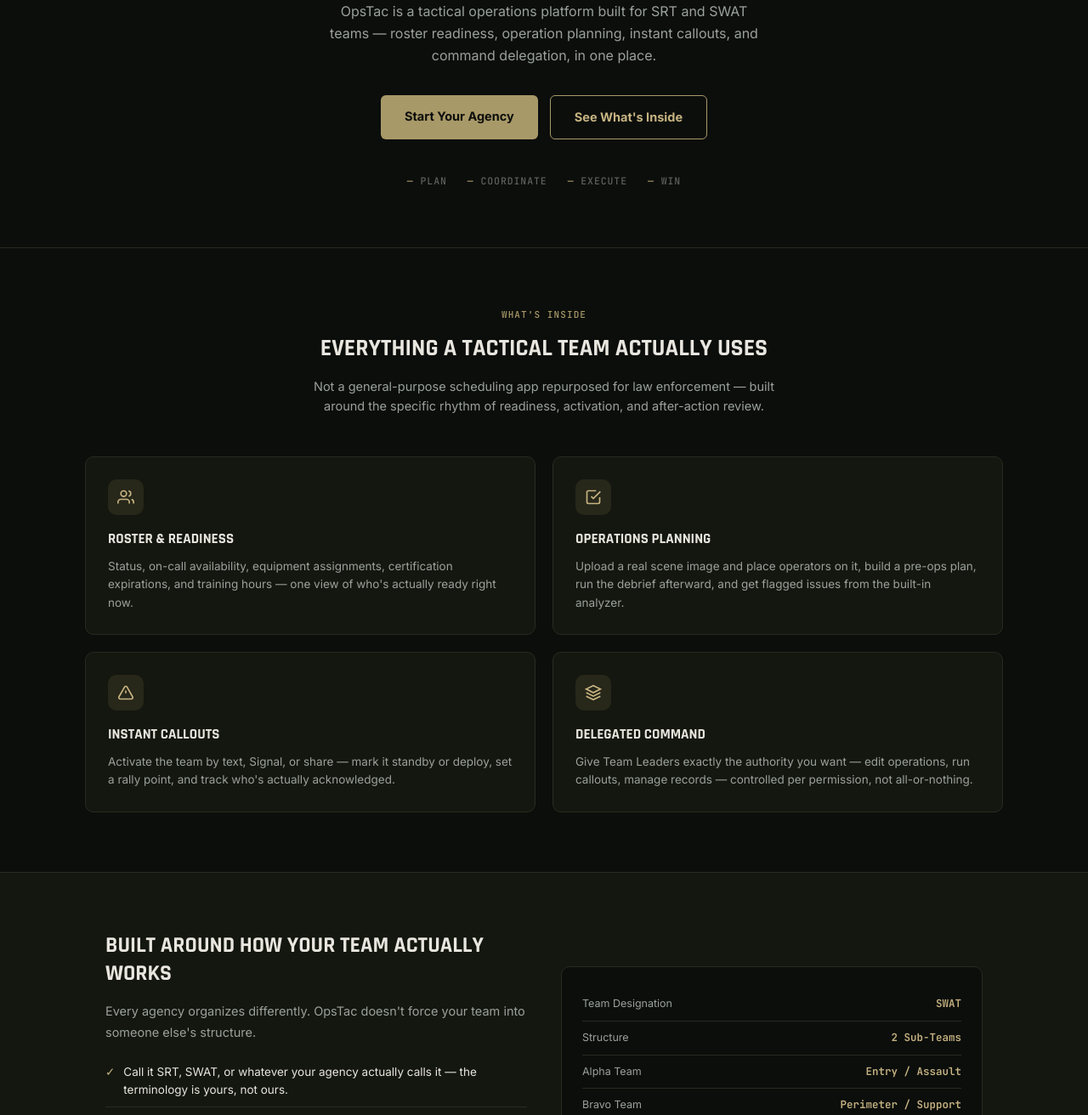
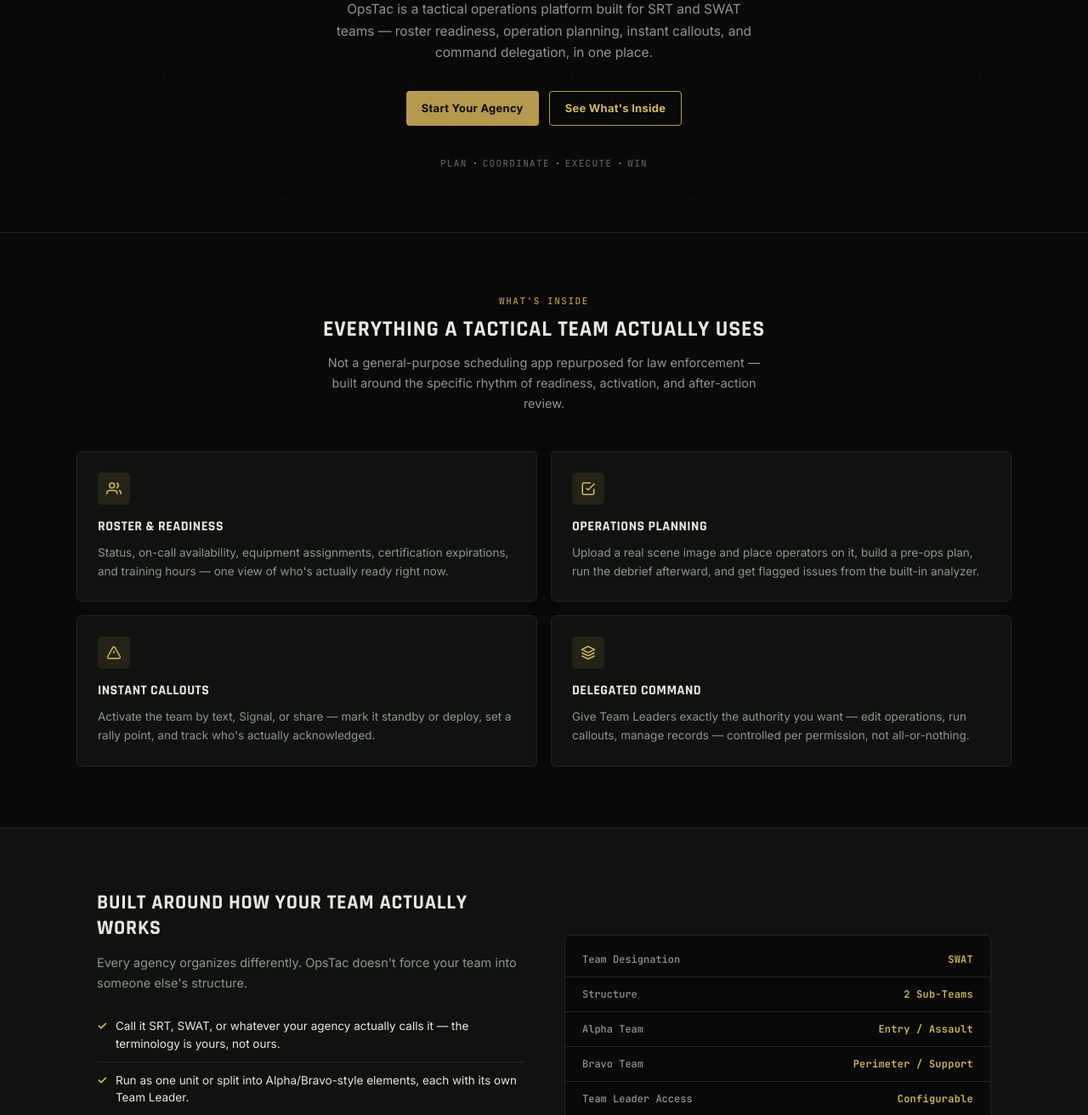
Before and after one commit to ThirdShiftDigital/opstac, a website: page index.html in a window 1280 px wide. Shown: the part 365-1677 px from the top of the page at 85% size. Drawn offline with Linux system fonts and the light colour scheme.

Commit message:
Refine landing page design system toward command-center aesthetic
- Darker, more precise background and panel colors
- Stronger metallic olive/gold treatment
- Subtle technical grid on hero
- Tighter buttons and card radius (more interface-like)
- Improved type hierarchy and mono accents
- Cleaner spacing and hover states

```diff
--- a/index.html
+++ b/index.html
@@ -8,97 +8,346 @@
 <link rel="preconnect" href="https://fonts.googleapis.com">
 <link href="https://fonts.googleapis.com/css2?family=Rajdhani:wght@500;600;700&family=Inter:wght@400;500;600;700&family=JetBrains+Mono:wght@500;600&display=swap" rel="stylesheet">
 <style>
-  :root{
-    --bg:#0c0e0c; --bg-panel:#14170f; --bg-raised:#1a1e15; --line:#262b1f;
-    --olive:#a89968; --olive-bright:#c7b482;
-    --text:#e8e6df; --text-dim:#9aa19b; --steel-dim:#5c625f;
+  :root {
+    --bg: #080908;
+    --bg-panel: #10120f;
+    --bg-raised: #161a14;
+    --line: #22261f;
+    --line-bright: #2e3429;
+    --olive: #b59a4d;
+    --olive-bright: #d4b86a;
+    --olive-dim: rgba(181, 154, 77, 0.12);
+    --text: #e9e7e0;
+    --text-dim: #8f968f;
+    --steel: #5a605c;
   }
-  *{box-sizing:border-box; margin:0; padding:0;}
-  html{ scroll-behavior:smooth; }
-  body{ background:var(--bg); color:var(--text); font-family:'Inter',sans-serif; line-height:1.5; }
-  .display{ font-family:'Rajdhani',sans-serif; font-weight:700; letter-spacing:0.02em; text-transform:uppercase; }
-  .wrap{ max-width:1080px; margin:0 auto; padding:0 24px; }
+
+  * { box-sizing: border-box; margin: 0; padding: 0; }
+  html { scroll-behavior: smooth; }
+  body {
+    background: var(--bg);
+    color: var(--text);
+    font-family: 'Inter', system-ui, sans-serif;
+    line-height: 1.5;
+    -webkit-font-smoothing: antialiased;
+  }
+
+  .display {
+    font-family: 'Rajdhani', sans-serif;
+    font-weight: 700;
+    letter-spacing: 0.03em;
+    text-transform: uppercase;
+  }
+
+  /* Subtle technical grid */
+  .grid-bg {
+    background-image:
+      linear-gradient(rgba(181, 154, 77, 0.03) 1px, transparent 1px),
+      linear-gradient(90deg, rgba(181, 154, 77, 0.03) 1px, transparent 1px);
+    background-size: 48px 48px;
+  }
 
   /* Nav */
-  nav{
-    position:sticky; top:0; z-index:20; background:rgba(12,14,12,0.9); backdrop-filter:blur(10px);
-    border-bottom:1px solid var(--line);
+  nav {
+    position: sticky;
+    top: 0;
+    z-index: 30;
+    background: rgba(8, 9, 8, 0.92);
+    backdrop-filter: blur(12px);
+    border-bottom: 1px solid var(--line);
   }
-  .nav-inner{ display:flex; align-items:center; justify-content:space-between; padding:16px 24px; max-width:1080px; margin:0 auto; }
-  .nav-logo{ height:24px; }
-  .nav-links{ display:flex; align-items:center; gap:22px; }
-  .nav-links a{ color:var(--text-dim); text-decoration:none; font-size:13.5px; font-weight:500; }
-  .nav-links a:hover{ color:var(--text); }
-  .btn{
-    display:inline-block; padding:10px 20px; border-radius:6px; font-weight:700; font-size:13.5px;
-    text-decoration:none; cursor:pointer; border:none;
+  .nav-inner {
+    display: flex;
+    align-items: center;
+    justify-content: space-between;
+    padding: 14px 24px;
+    max-width: 1100px;
+    margin: 0 auto;
   }
-  .btn-primary{ background:var(--olive); color:#0c0e0c; }
-  .btn-outline{ background:transparent; color:var(--olive-bright); border:1.5px solid var(--olive); }
+  .nav-logo { height: 22px; display: block; }
+  .nav-links {
+    display: flex;
+    align-items: center;
+    gap: 20px;
+  }
+  .nav-links a {
+    color: var(--text-dim);
+    text-decoration: none;
+    font-size: 13px;
+    font-weight: 500;
+    letter-spacing: 0.01em;
+  }
+  .nav-links a:hover { color: var(--text); }
+
+  /* Buttons */
+  .btn {
+    display: inline-flex;
+    align-items: center;
+    justify-content: center;
+    gap: 6px;
+    padding: 10px 18px;
+    border-radius: 4px;
+    font-weight: 700;
+    font-size: 13px;
+    text-decoration: none;
+    cursor: pointer;
+    border: none;
+    letter-spacing: 0.02em;
+    transition: background 0.15s, border-color 0.15s, color 0.15s;
+  }
+  .btn-primary {
+    background: var(--olive);
+    color: #0a0b09;
+  }
+  .btn-primary:hover { background: var(--olive-bright); }
+  .btn-outline {
+    background: transparent;
+    color: var(--olive-bright);
+    border: 1px solid var(--olive);
+  }
+  .btn-outline:hover {
+    border-color: var(--olive-bright);
+    color: var(--text);
+  }
 
   /* Hero */
-  .hero{ text-align:center; padding:90px 24px 70px; }
-  .hero-logo{ height:60px; margin-bottom:26px; }
-  .hero h1{ font-family:'Rajdhani',sans-serif; font-weight:700; font-size:38px; text-transform:uppercase; letter-spacing:0.02em; max-width:640px; margin:0 auto 18px; line-height:1.2; }
-  .hero h1 span{ color:var(--olive-bright); }
-  .hero p{ font-size:16px; color:var(--text-dim); max-width:520px; margin:0 auto 34px; line-height:1.6; }
-  .hero-ctas{ display:flex; gap:14px; justify-content:center; flex-wrap:wrap; }
-  .hero-ctas .btn{ padding:14px 28px; font-size:14.5px; }
-  .hero-tagline{
-    margin-top:40px; display:flex; gap:24px; justify-content:center; flex-wrap:wrap;
-    font-family:'JetBrains Mono',monospace; font-size:11.5px; color:var(--steel-dim); text-transform:uppercase; letter-spacing:0.08em;
+  .hero {
+    text-align: center;
+    padding: 88px 24px 72px;
+    position: relative;
   }
-  .hero-tagline span::before{ content:'— '; color:var(--olive); }
+  .hero-logo {
+    height: 56px;
+    margin-bottom: 28px;
+    filter: drop-shadow(0 0 20px rgba(181, 154, 77, 0.15));
+  }
+  .hero h1 {
+    font-family: 'Rajdhani', sans-serif;
+    font-weight: 700;
+    font-size: clamp(28px, 5vw, 42px);
+    text-transform: uppercase;
+    letter-spacing: 0.025em;
+    max-width: 680px;
+    margin: 0 auto 18px;
+    line-height: 1.15;
+  }
+  .hero h1 span { color: var(--olive-bright); }
+  .hero p {
+    font-size: 15.5px;
+    color: var(--text-dim);
+    max-width: 500px;
+    margin: 0 auto 32px;
+    line-height: 1.65;
+  }
+  .hero-ctas {
+    display: flex;
+    gap: 12px;
+    justify-content: center;
+    flex-wrap: wrap;
+  }
+  .hero-tagline {
+    margin-top: 36px;
+    display: flex;
+    justify-content: center;
+    gap: 18px;
+    font-family: 'JetBrains Mono', monospace;
+    font-size: 11px;
+    color: var(--steel);
+    letter-spacing: 0.12em;
+    text-transform: uppercase;
+  }
+  .hero-tagline span { position: relative; }
+  .hero-tagline span + span::before {
+    content: '·';
+    position: absolute;
+    left: -12px;
+    color: var(--olive);
+  }
+
+  /* Section common */
+  .section {
+    padding: 72px 24px;
+    border-top: 1px solid var(--line);
+  }
+  .section-head {
+    text-align: center;
+    max-width: 540px;
+    margin: 0 auto 44px;
+  }
+  .section-head .eyebrow {
+    font-family: 'JetBrains Mono', monospace;
+    font-size: 11px;
+    color: var(--olive);
+    text-transform: uppercase;
+    letter-spacing: 0.14em;
+    margin-bottom: 10px;
+  }
+  .section-head h2 {
+    font-family: 'Rajdhani', sans-serif;
+    font-weight: 700;
+    font-size: 26px;
+    text-transform: uppercase;
+    letter-spacing: 0.03em;
+    margin-bottom: 12px;
+    line-height: 1.2;
+  }
+  .section-head p {
+    color: var(--text-dim);
+    font-size: 14.5px;
+    line-height: 1.65;
+  }
 
   /* Feature grid */
-  .section{ padding:70px 24px; border-top:1px solid var(--line); }
-  .section-head{ text-align:center; max-width:560px; margin:0 auto 48px; }
-  .section-head .eyebrow{ font-family:'JetBrains Mono',monospace; font-size:11px; color:var(--olive); text-transform:uppercase; letter-spacing:0.1em; margin-bottom:10px; }
-  .section-head h2{ font-family:'Rajdhani',sans-serif; font-weight:700; font-size:28px; text-transform:uppercase; margin-bottom:12px; }
-  .section-head p{ color:var(--text-dim); font-size:14.5px; line-height:1.6; }
-
-  .feature-grid{ display:grid; grid-template-columns:repeat(2,1fr); gap:20px; max-width:1080px; margin:0 auto; }
-  .feature-card{
-    background:var(--bg-panel); border:1px solid var(--line); border-radius:10px; padding:26px;
+  .feature-grid {
+    display: grid;
+    grid-template-columns: repeat(2, 1fr);
+    gap: 16px;
+    max-width: 1100px;
+    margin: 0 auto;
   }
-  .feature-icon{
-    width:42px; height:42px; border-radius:10px; background:rgba(168,153,104,0.12); color:var(--olive-bright);
-    display:flex; align-items:center; justify-content:center; margin-bottom:16px;
+  .feature-card {
+    background: var(--bg-panel);
+    border: 1px solid var(--line);
+    border-radius: 6px;
+    padding: 24px;
+    transition: border-color 0.15s;
   }
-  .feature-card h3{ font-family:'Rajdhani',sans-serif; font-weight:700; font-size:17px; text-transform:uppercase; margin-bottom:8px; }
-  .feature-card p{ font-size:13.5px; color:var(--text-dim); line-height:1.6; }
+  .feature-card:hover { border-color: var(--line-bright); }
+  .feature-icon {
+    width: 38px;
+    height: 38px;
+    border-radius: 5px;
+    background: var(--olive-dim);
+    color: var(--olive-bright);
+    display: flex;
+    align-items: center;
+    justify-content: center;
+    margin-bottom: 14px;
+  }
+  .feature-card h3 {
+    font-family: 'Rajdhani', sans-serif;
+    font-weight: 700;
+    font-size: 16px;
+    text-transform: uppercase;
+    letter-spacing: 0.03em;
+    margin-bottom: 8px;
+  }
+  .feature-card p {
+    font-size: 13.5px;
+    color: var(--text-dim);
+    line-height: 1.6;
+  }
 
   /* Flexibility section */
-  .flex-section{ background:var(--bg-panel); border-top:1px solid var(--line); border-bottom:1px solid var(--line); }
-  .flex-inner{ display:grid; grid-template-columns:1fr 1fr; gap:40px; align-items:center; max-width:1080px; margin:0 auto; padding:70px 24px; }
-  .flex-inner h2{ font-family:'Rajdhani',sans-serif; font-weight:700; font-size:26px; text-transform:uppercase; margin-bottom:16px; line-height:1.25; }
-  .flex-inner p{ color:var(--text-dim); font-size:14.5px; line-height:1.7; margin-bottom:14px; }
-  .flex-list{ list-style:none; }
-  .flex-list li{ padding:10px 0; border-bottom:1px solid var(--line); font-size:13.5px; display:flex; gap:10px; align-items:flex-start; }
-  .flex-list li:last-child{ border-bottom:none; }
-  .flex-list .check{ color:var(--olive-bright); flex-shrink:0; }
-  .flex-visual{
-    background:var(--bg); border:1px solid var(--line); border-radius:10px; padding:24px;
+  .flex-section {
+    background: var(--bg-panel);
+    border-top: 1px solid var(--line);
+    border-bottom: 1px solid var(--line);
   }
-  .flex-visual .row{ display:flex; justify-content:space-between; align-items:center; padding:10px 0; border-bottom:1px solid var(--line); font-size:12.5px; }
-  .flex-visual .row:last-child{ border-bottom:none; }
-  .flex-visual .label{ color:var(--text-dim); }
-  .flex-visual .val{ font-family:'JetBrains Mono',monospace; color:var(--olive-bright); font-weight:600; }
+  .flex-inner {
+    display: grid;
+    grid-template-columns: 1fr 1fr;
+    gap: 48px;
+    align-items: center;
+    max-width: 1100px;
+    margin: 0 auto;
+    padding: 72px 24px;
+  }
+  .flex-inner h2 {
+    font-family: 'Rajdhani', sans-serif;
+    font-weight: 700;
+    font-size: 24px;
+    text-transform: uppercase;
+    letter-spacing: 0.03em;
+    margin-bottom: 14px;
+    line-height: 1.25;
+  }
+  .flex-inner > div > p {
+    color: var(--text-dim);
+    font-size: 14.5px;
+    line-height: 1.65;
+    margin-bottom: 18px;
+  }
+  .flex-list { list-style: none; }
+  .flex-list li {
+    padding: 11px 0;
+    border-bottom: 1px solid var(--line);
+    font-size: 13.5px;
+    display: flex;
+    gap: 10px;
+    align-items: flex-start;
+    color: var(--text);
+  }
+  .flex-list li:last-child { border-bottom: none; }
+  .flex-list .check {
+    color: var(--olive-bright);
+    flex-shrink: 0;
+    font-weight: 700;
+  }
+
+  .flex-visual {
+    background: var(--bg);
+    border: 1px solid var(--line);
+    border-radius: 6px;
+    padding: 8px 0;
+    font-family: 'JetBrains Mono', monospace;
+  }
+  .flex-visual .row {
+    display: flex;
+    justify-content: space-between;
+    align-items: center;
+    padding: 11px 20px;
+    border-bottom: 1px solid var(--line);
+    font-size: 12px;
+  }
+  .flex-visual .row:last-child { border-bottom: none; }
+  .flex-visual .label { color: var(--text-dim); }
+  .flex-visual .val {
+    color: var(--olive-bright);
+    font-weight: 600;
+    letter-spacing: 0.02em;
+  }
 
   /* CTA band */
-  .cta-band{ text-align:center; padding:80px 24px; }
-  .cta-band h2{ font-family:'Rajdhani',sans-serif; font-weight:700; font-size:28px; text-transform:uppercase; margin-bottom:14px; }
-  .cta-band p{ color:var(--text-dim); font-size:14.5px; margin-bottom:30px; }
+  .cta-band {
+    text-align: center;
+    padding: 80px 24px;
+  }
+  .cta-band h2 {
+    font-family: 'Rajdhani', sans-serif;
+    font-weight: 700;
+    font-size: 26px;
+    text-transform: uppercase;
+    letter-spacing: 0.03em;
+    margin-bottom: 12px;
+  }
+  .cta-band p {
+    color: var(--text-dim);
+    font-size: 14.5px;
+    margin-bottom: 28px;
+  }
 
-  footer{ border-top:1px solid var(--line); padding:30px 24px; text-align:center; }
-  footer p{ font-size:12px; color:var(--steel-dim); }
-  footer a{ color:var(--text-dim); text-decoration:none; }
+  footer {
+    border-top: 1px solid var(--line);
+    padding: 28px 24px;
+    text-align: center;
+  }
+  footer p {
+    font-size: 12px;
+    color: var(--steel);
+  }
 
-  @media (max-width:720px){
-    .hero h1{ font-size:28px; }
-    .feature-grid{ grid-template-columns:1fr; }
-    .flex-inner{ grid-template-columns:1fr; padding:50px 20px; }
-    .nav-links a:not(.btn){ display:none; }
+  @media (max-width: 760px) {
+    .hero { padding: 64px 20px 56px; }
+    .hero h1 { font-size: 26px; }
+    .feature-grid { grid-template-columns: 1fr; }
+    .flex-inner {
+      grid-template-columns: 1fr;
+      gap: 32px;
+      padding: 56px 20px;
+    }
+    .nav-links a:not(.btn) { display: none; }
+    .hero-tagline { gap: 14px; font-size: 10px; }
   }
 </style>
 </head>
@@ -116,7 +365,7 @@
   </div>
 </nav>
 
-<section class="hero">
+<section class="hero grid-bg">
   <img src="logo.png" alt="OpsTac" class="hero-logo">
   <h1>Plan the operation. <span>Callout the team.</span> Debrief when it's over.</h1>
   <p>OpsTac is a tactical operations platform built for SRT and SWAT teams — roster readiness, operation planning, instant callouts, and command delegation, in one place.</p>
@@ -125,7 +374,10 @@
     <a class="btn btn-outline" href="#features">See What's Inside</a>
   </div>
   <div class="hero-tagline">
-    <span>Plan</span><span>Coordinate</span><span>Execute</span><span>Win</span>
+    <span>Plan</span>
+    <span>Coordinate</span>
+    <span>Execute</span>
+    <span>Win</span>
   </div>
 </section>
 
@@ -138,28 +390,28 @@
   <div class="feature-grid">
     <div class="feature-card">
       <div class="feature-icon">
-        <svg width="20" height="20" viewBox="0 0 24 24" fill="none" stroke="currentColor" stroke-width="2"><path d="M17 21v-2a4 4 0 0 0-4-4H5a4 4 0 0 0-4 4v2"/><circle cx="9" cy="7" r="4"/><path d="M23 21v-2a4 4 0 0 0-3-3.87"/><path d="M16 3.13a4 4 0 0 1 0 7.75"/></svg>
+        <svg width="18" height="18" viewBox="0 0 24 24" fill="none" stroke="currentColor" stroke-width="2"><path d="M17 21v-2a4 4 0 0 0-4-4H5a4 4 0 0 0-4 4v2"/><circle cx="9" cy="7" r="4"/><path d="M23 21v-2a4 4 0 0 0-3-3.87"/><path d="M16 3.13a4 4 0 0 1 0 7.75"/></svg>
       </div>
       <h3>Roster &amp; Readiness</h3>
       <p>Status, on-call availability, equipment assignments, certification expirations, and training hours — one view of who's actually ready right now.</p>
     </div>
     <div class="feature-card">
       <div class="feature-icon">
-        <svg width="20" height="20" viewBox="0 0 24 24" fill="none" stroke="currentColor" stroke-width="2"><path d="M9 11l3 3L22 4"/><path d="M21 12v7a2 2 0 0 1-2 2H5a2 2 0 0 1-2-2V5a2 2 0 0 1 2-2h11"/></svg>
+        <svg width="18" height="18" viewBox="0 0 24 24" fill="none" stroke="currentColor" stroke-width="2"><path d="M9 11l3 3L22 4"/><path d="M21 12v7a2 2 0 0 1-2 2H5a2 2 0 0 1-2-2V5a2 2 0 0 1 2-2h11"/></svg>
       </div>
       <h3>Operations Planning</h3>
       <p>Upload a real scene image and place operators on it, build a pre-ops plan, run the debrief afterward, and get flagged issues from the built-in analyzer.</p>
     </div>
     <div class="feature-card">
       <div class="feature-icon">
-        <svg width="20" height="20" viewBox="0 0 24 24" fill="none" stroke="currentColor" stroke-width="2"><path d="M13.73 4a2 2 0 0 0-3.46 0L2.34 18a2 2 0 0 0 1.73 3h15.86a2 2 0 0 0 1.73-3Z"/><line x1="12" y1="9" x2="12" y2="13"/><line x1="12" y1="17" x2="12.01" y2="17"/></svg>
+        <svg width="18" height="18" viewBox="0 0 24 24" fill="none" stroke="currentColor" stroke-width="2"><path d="M13.73 4a2 2 0 0 0-3.46 0L2.34 18a2 2 0 0 0 1.73 3h15.86a2 2 0 0 0 1.73-3Z"/><line x1="12" y1="9" x2="12" y2="13"/><line x1="12" y1="17" x2="12.01" y2="17"/></svg>
       </div>
       <h3>Instant Callouts</h3>
       <p>Activate the team by text, Signal, or share — mark it standby or deploy, set a rally point, and track who's actually acknowledged.</p>
     </div>
     <div class="feature-card">
       <div class="feature-icon">
-        <svg width="20" height="20" viewBox="0 0 24 24" fill="none" stroke="currentColor" stroke-width="2"><path d="M12 2 2 7l10 5 10-5-10-5Z"/><path d="M2 17l10 5 10-5"/><path d="M2 12l10 5 10-5"/></svg>
+        <svg width="18" height="18" viewBox="0 0 24 24" fill="none" stroke="currentColor" stroke-width="2"><path d="M12 2 2 7l10 5 10-5-10-5Z"/><path d="M2 17l10 5 10-5"/><path d="M2 12l10 5 10-5"/></svg>
       </div>
       <h3>Delegated Command</h3>
       <p>Give Team Leaders exactly the authority you want — edit operations, run callouts, manage records — controlled per permission, not all-or-nothing.</p>
```
